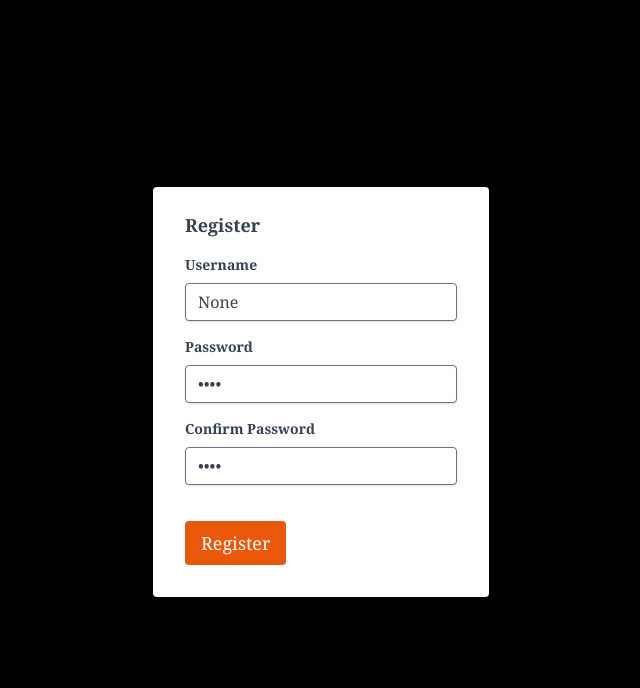
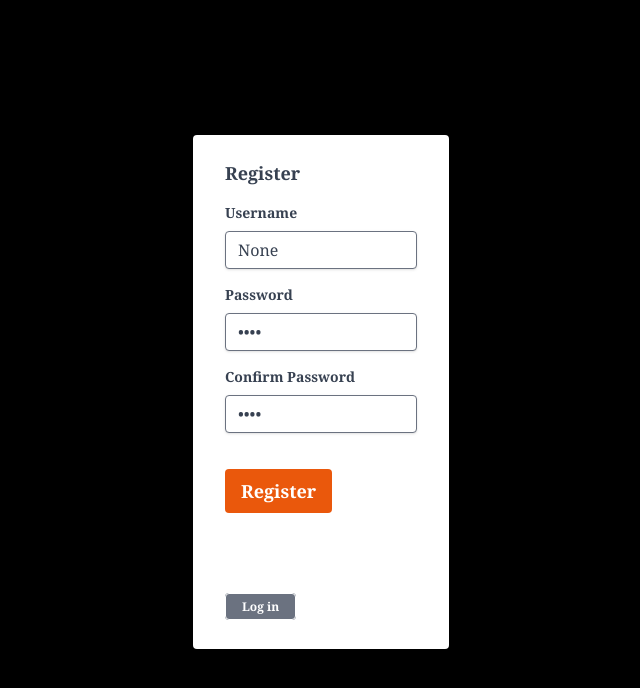
Before and after one commit to JarekPo/yaptyper, a Django app: page /register/ in a window 1280 px wide. Shown: the top 688 px of the page, without its empty margins (319-959 px from the left). Run offline with Django 5.2, Linux system fonts and the light colour scheme; style sheets or scripts are compiled from the project's sources; some libraries are stand-ins or nearby versions.

Commit message:
add logout button, link login and register, handle username display

```diff
--- a/yaptyper/socketio_server.py
+++ b/yaptyper/socketio_server.py
@@ -27,7 +27,7 @@ def disconnect(sid):
         sio.leave_room(sid, room)
         sio.emit(
             "message",
-            {"username": "Server", "message": f"{username} has left the room."},
+            {"username": "INFO", "message": f"{username} has left the room."},
             room=room,
             skip_sid=sid,
         )
@@ -41,7 +41,7 @@ def join(sid, data):
     sio.enter_room(sid, room)
     sio.emit(
         "message",
-        {"username": "Server", "message": f"{username} has entered the room."},
+        {"username": "INFO", "message": f"{username} has entered the room."},
         room=room,
         skip_sid=sid,
     )
@@ -61,7 +61,7 @@ def leave(sid, data):
     sio.leave_room(sid, room)
     sio.emit(
         "message",
-        {"username": "Server", "message": f"{username} has left the room."},
+        {"username": "INFO", "message": f"{username} has left the room."},
         room=room,
         skip_sid=sid,
     )
--- a/yaptyper/templates/auth/register.html
+++ b/yaptyper/templates/auth/register.html
@@ -6,7 +6,7 @@
 
 {% block content %}
 <section class="flex flex-col content-center items-center text-gray-700 justify-center h-screen">
-  <form method="post" class="bg-white shadow-md rounded px-8 pt-6 pb-8 mb-4">
+  <form method="post" class="bg-white shadow-md rounded max-w-64 px-8 pt-6 pb-8 mb-4">
     {% csrf_token %}
     <h2 class="block text-gray-700 text-lg font-bold mb-4">Register</h2>
     <div class="mb-4">
@@ -36,10 +36,14 @@
       <p class="text-red-500 text-xs italic">{{ error }}</p>
       {% endfor %}
     </div>
-    <div class="flex items-center justify-between">
+    <div class="flex items-center justify-between mb-20">
       <button type="submit"
-        class="text-lg bg-orange-600 hover:bg-orange-400 text-white py-2 px-4 rounded focus:outline-none focus:shadow-outline">Register</button>
+        class="text-lg bg-orange-600 hover:bg-orange-400 text-white font-bold py-2 px-4 rounded focus:outline-none focus:shadow-outline">Register</button>
     </div>
+    <a href="{% url 'login' %}"
+      class="text-xs text-white font-bold bg-gray-500 hover:bg-orange-400 py-1 px-4 border border-white rounded">
+      Log in
+    </a>
   </form>
 </section>
 {% endblock %}
--- a/yaptyper/templates/home.html
+++ b/yaptyper/templates/home.html
@@ -14,6 +14,12 @@
     <div>Hi <span id="username-display" class="text-orange-500">{{ user.username }}</span></div>
     <a href="/chats/room1/"><button
         class="text-xl bg-orange-600 hover:bg-orange-400 my-8 py-2 px-4 border border-white rounded">Enter</button></a>
+    <form action="{% url 'logout' %}" method="post">
+      {% csrf_token %}
+      <button type="submit" id="logout"
+        class="text-xs text-white bg-gray-500 hover:bg-orange-400 mt-20 py-1 px-4 border border-white rounded"
+        style="overscroll-behavior: contain">Log Out</button>
+    </form>
   </div>
   {% else %}
   <div id="auth-section" class="flex flex-col content-center items-center justify-center h-screen">
--- a/yaptyper/yaptyper/urls.py
+++ b/yaptyper/yaptyper/urls.py
@@ -26,7 +26,7 @@ from .views import home, LoginView, LogoutView, RegisterView
 urlpatterns = [
     path("admin/", admin.site.urls),
     path("chats/", include("chats.urls")),
-    path("", home),
+    path("", home, name="home"),
     path("__reload__/", include("django_browser_reload.urls")),
     path("login/", LoginView.as_view(), name="login"),
     path("logout/", LogoutView.as_view(), name="logout"),
```
Also changed, not shown: yaptyper/templates/auth/login.html (+10 -1 lines), 1 other file.
